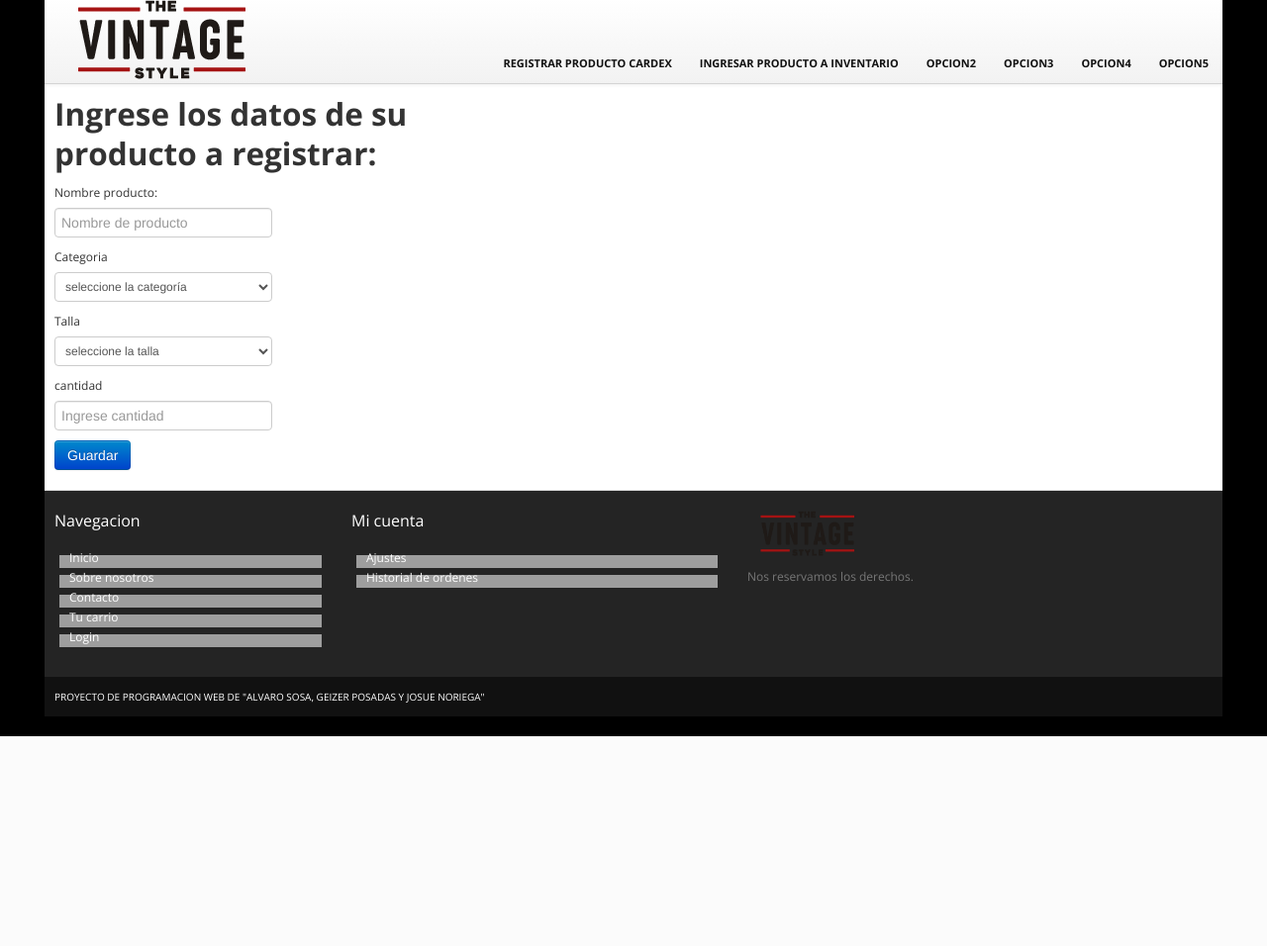
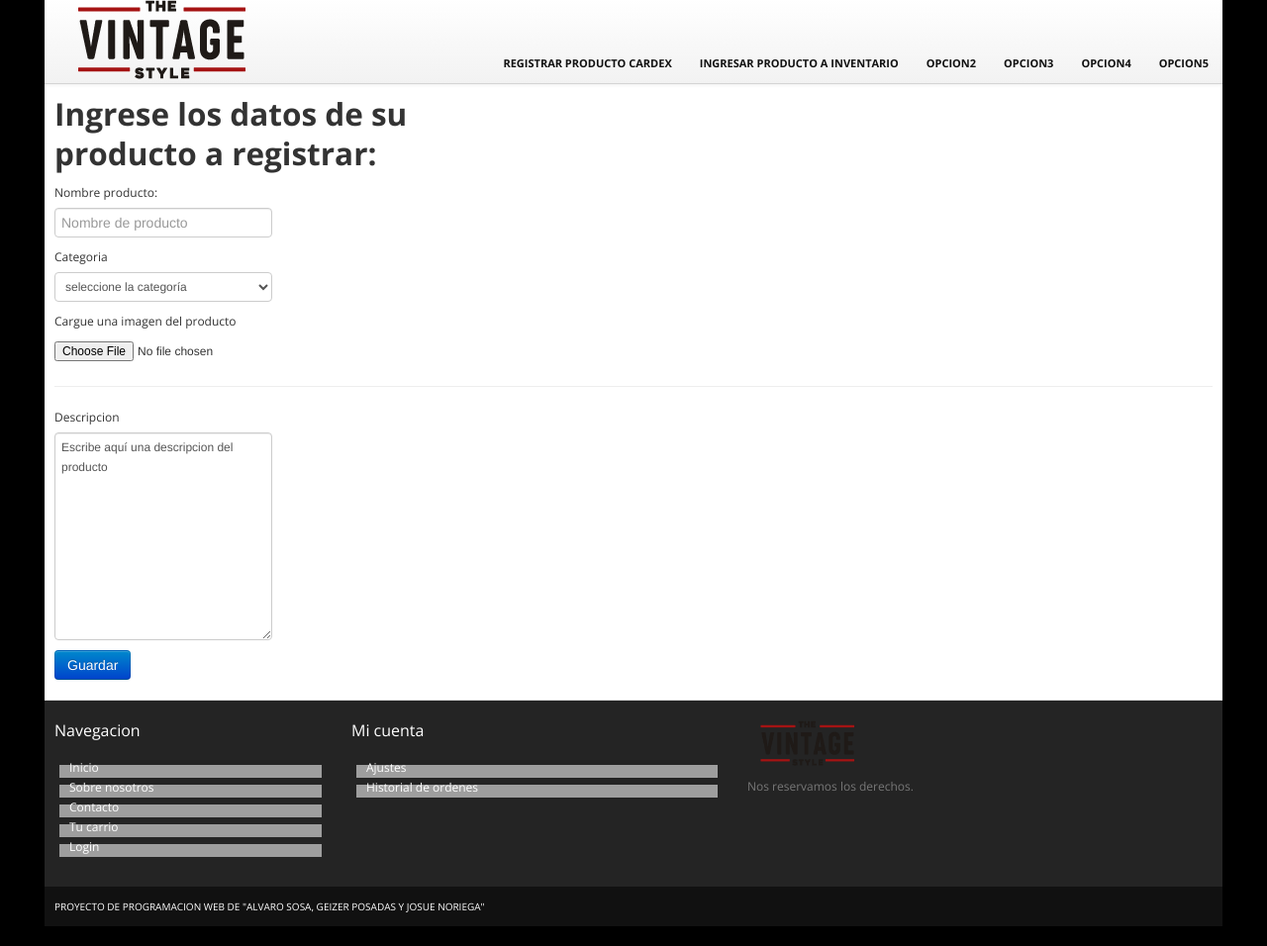
Before and after one commit to ameridass/ProyectoWeb, a PHP site: page /index_producto.html in a window 1280 px wide. Shown: the part 69-1025 px from the top of the page at 99% size. Before the commit the page ends 813 px from the top, so only its background shows below. Run offline with PHP 8.4, Linux system fonts and the light colour scheme; grey boxes are pictures that could not be loaded.

Commit message:
JN31102020_6
cambios a prodcto en html y php

```diff
--- a/index_producto.html
+++ b/index_producto.html
@@ -21,6 +21,7 @@
 		<script src="bootstrap/js/bootstrap.min.js"></script>
 		<script src="themes/js/superfish.js"></script>
 		<script src="themes/js/jquery.scrolltotop.js"></script>
+		<script src="themes\js\JSprod.js"></script>
 		<!--[if lt IE 9]>
 			<script src="http://html5shim.googlecode.com/svn/trunk/html5.js"></script>
 			<script src="js/respond.min.js"></script>
@@ -83,20 +84,15 @@
 					  </div>
 					</div>
 					<div class="form-group">
-					  <label>Talla</label>
-					  <select name="talla" >
-						<option value = "" selected="true" disabled="disabled">seleccione la talla</option>
-						<option value="SM">Extra pequeño</option>
-						<option value = "S">Pequeño</option>
-						<option Value = "M">Mediano</option>
-						<option value="L">Grande</option>
-						<option value = "XL">Extra-Grande</option>
-					</select>
+					<label>Cargue una imagen del producto</label>
+					<input id= "file" type="file" name="imagen"/>
 					</div>
+					<hr>
+					<div id="preview"></div>
 					<div class="form-group">
-					  <label>cantidad</label>
-					  <input type="text" class="form-control" id="cantidad" placeholder="Ingrese cantidad" name = "cantidad">
-					</div>
+						<label>Descripcion</label>
+						<textarea name="descripcion" rows="10" cols="40">Escribe aquí una descripcion del producto</textarea>
+					  </div>
 					<button type="submit" class="btn btn-primary" name="btnguardar">Guardar</button>
 				  </form>
 
--- a/index_producto.php
+++ b/index_producto.php
@@ -6,8 +6,8 @@ include("conexion.php");
 
 $ProdNom = $_POST["ProdNom"];
 $categoría   = $_POST["categoría"];
-$talla = $_POST["talla"];
-$cantidad   = $_POST["cantidad"];
+$cantidad = $_POST["cantidad"];
+$descripcion   = $_POST["descripcion"];
 
 
 //Login
--- /dev/null
+++ b/themes/js/JSprod.js
@@ -0,0 +1,18 @@
+document.getElementById("file").onchange = function(e) {
+  // Creamos el objeto de la clase FileReader
+  let reader = new FileReader();
+
+  // Leemos el archivo subido y se lo pasamos a nuestro fileReader
+  reader.readAsDataURL(e.target.files[0]);
+
+  // Le decimos que cuando este listo ejecute el código interno
+  reader.onload = function(){
+    let preview = document.getElementById('preview'),
+            image = document.createElement('img');
+
+    image.src = reader.result;
+
+    preview.innerHTML = '';
+    preview.append(image);
+  };
+}
```
